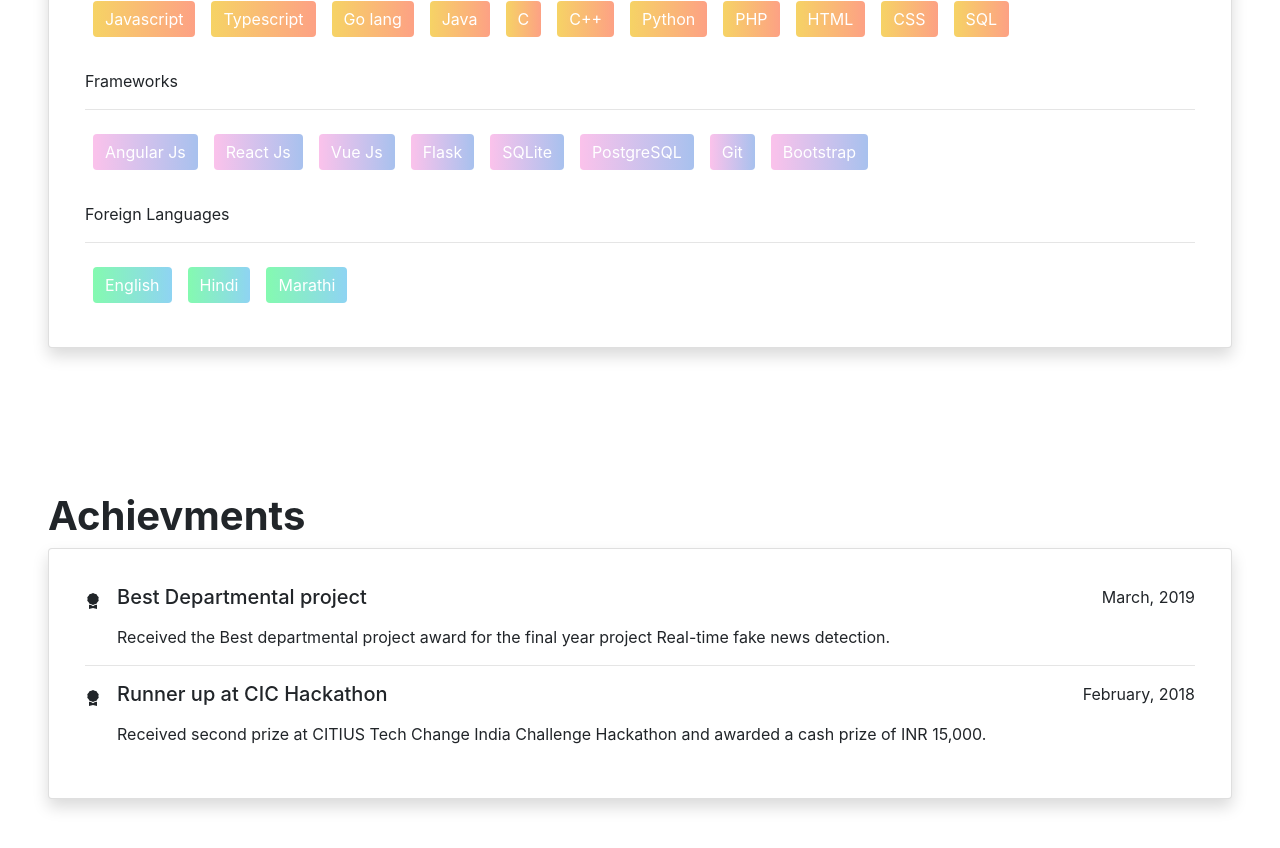
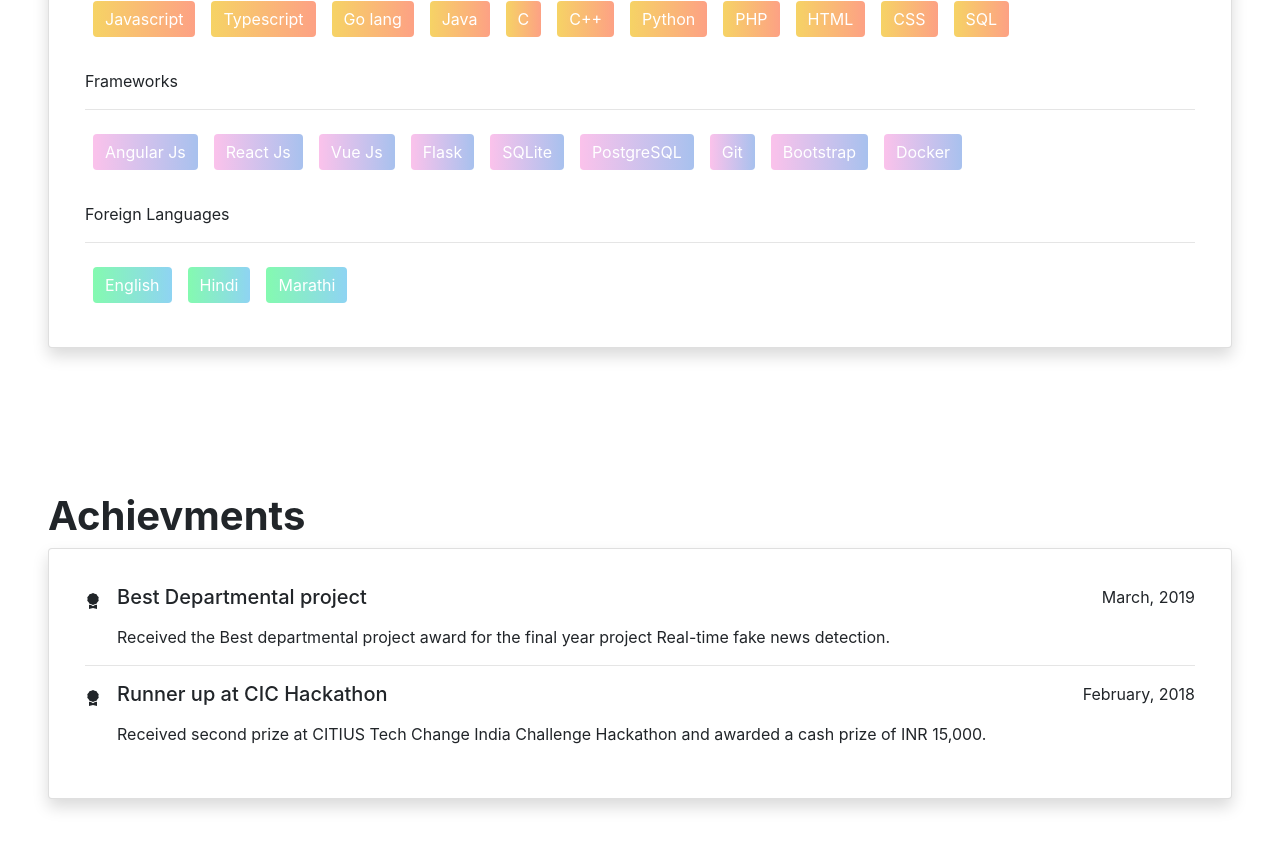
Before and after one commit to Mohilpalav/portfolio, a Vue app: page / in a window 1280 px wide. Shown: the part 3480-4328 px from the top of the page. Built offline with nearby package versions, Linux system fonts and the light colour scheme.

Commit message:
Update Skills

```diff
--- a/src/components/Skills.vue
+++ b/src/components/Skills.vue
@@ -30,6 +30,7 @@
             <b-button v-onscroll class="btn btn-2 mx-2 my-2">PostgreSQL</b-button>
             <b-button v-onscroll class="btn btn-2 mx-2 my-2">Git</b-button>
             <b-button v-onscroll class="btn btn-2 mx-2 my-2">Bootstrap</b-button>
+            <b-button v-onscroll class="btn btn-2 mx-2 my-2">Docker</b-button>
             <br>
             <br>
             Foreign Languages
```
